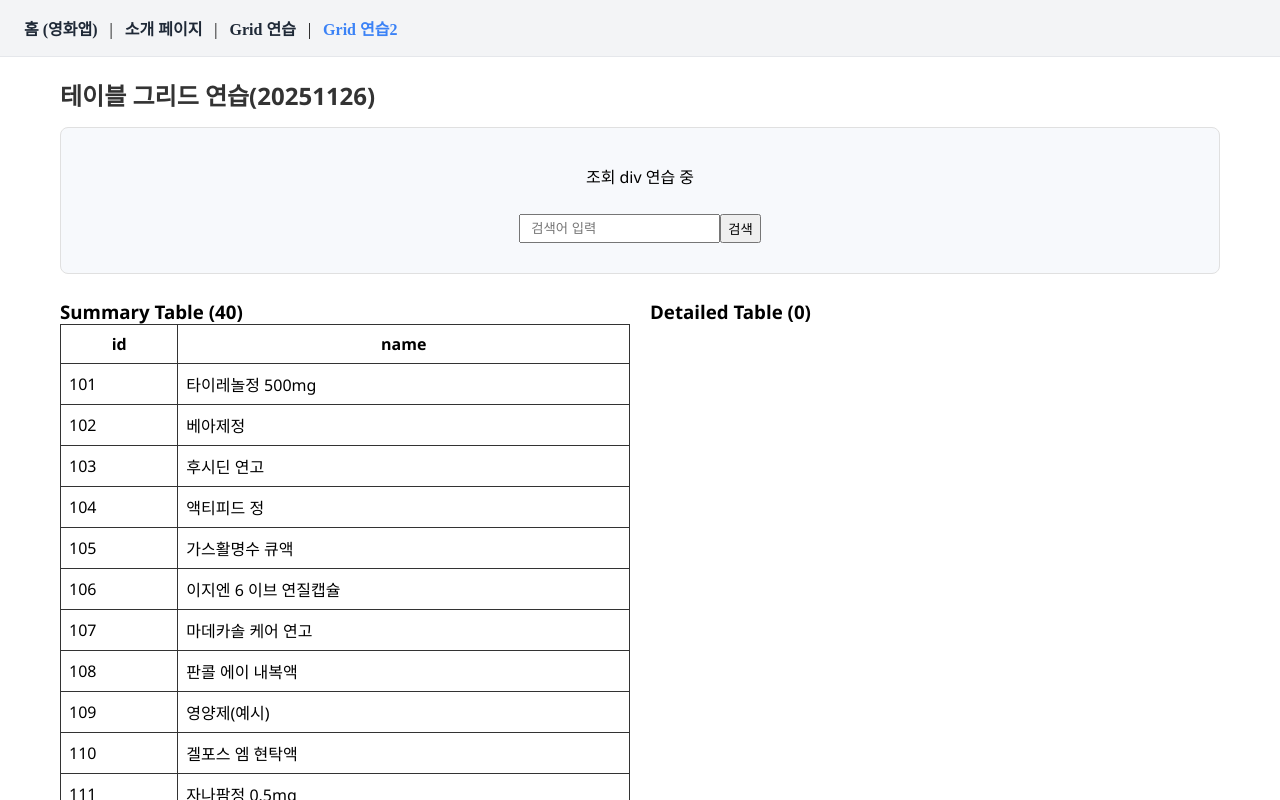
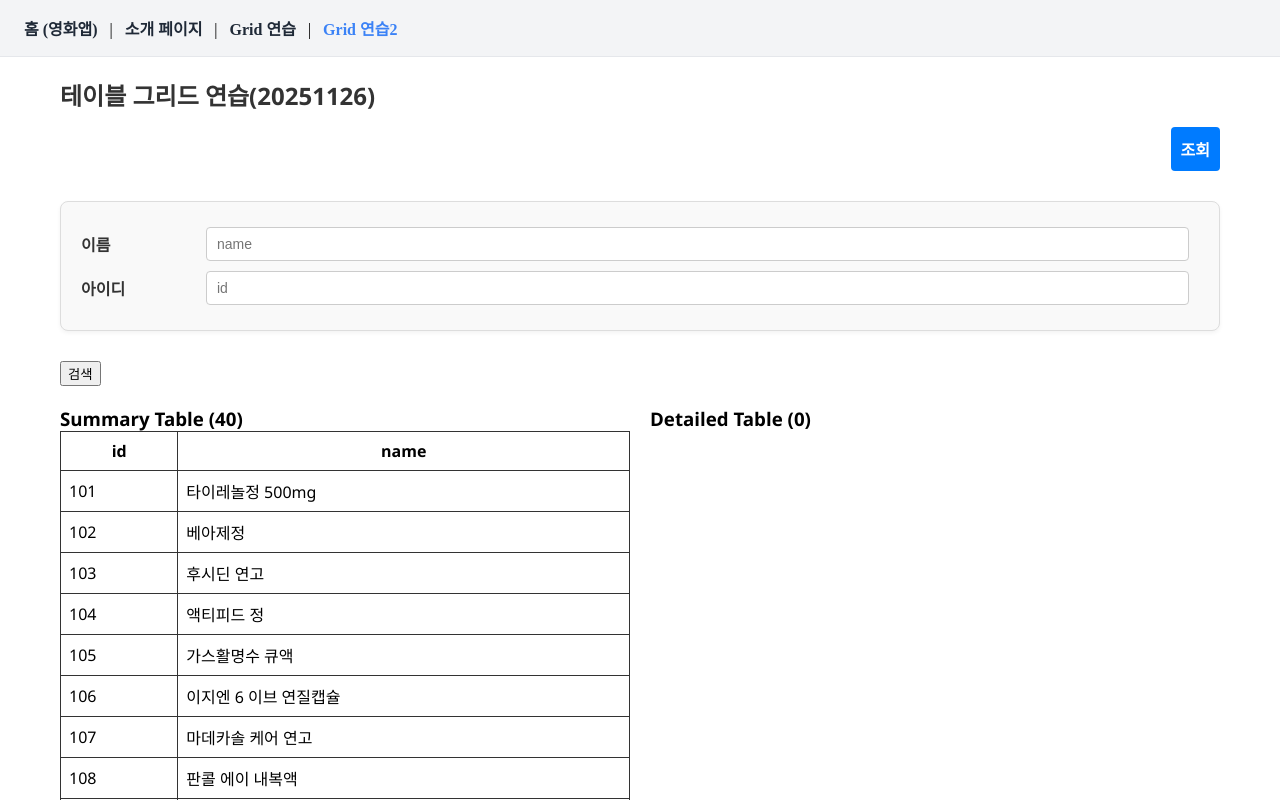
Before and after one commit to jeongjayun/vueTest, a Vue app: page /grid2 in a window 1280 px wide. Shown: the top 800 px of the page. Built offline with nearby package versions, Linux system fonts and the light colour scheme.

Commit message:
20251127 - 삽질

```diff
--- a/package.json
+++ b/package.json
@@ -7,20 +7,22 @@
     "node": "^20.19.0 || >=22.12.0"
   },
   "scripts": {
-    "dev": "vite",
+    "dev": "cross-env LAUNCH_EDITOR=\"C:\\Program Files\\JetBrains\\IntelliJ IDEA 2025.2.4\\bin\\idea64.exe\" vite",
     "build": "vite build",
     "preview": "vite preview",
     "lint": "eslint . --fix --cache",
     "format": "prettier --write src/"
   },
   "dependencies": {
-    "vue": "^3.5.22"
+    "vue": "^3.5.22",
+    "vue-router": "^4.0.13"
   },
   "devDependencies": {
     "@eslint/js": "^9.37.0",
     "@vitejs/plugin-vue": "^6.0.1",
     "@vitejs/plugin-vue-jsx": "^5.1.1",
     "@vue/eslint-config-prettier": "^10.2.0",
+    "cross-env": "^10.1.0",
     "eslint": "^9.37.0",
     "eslint-plugin-vue": "~10.5.0",
     "globals": "^16.4.0",
--- a/src/views/GridPractice2/GridPractice2.vue
+++ b/src/views/GridPractice2/GridPractice2.vue
@@ -8,7 +8,7 @@ import {
 } from '@/views/GridPractice2/tableData2.js'
 import SummaryTableComponent from '@/views/GridPractice2/SummaryTableComponent.vue'
 import DetailedTableComponent from '@/views/GridPractice2/DetailedTableComponent.vue'
-import SearchBar from '@/views/Home/SearchBar.vue'
+import SearchBarComponent from '@/views/GridPractice2/SearchBarComponent.vue'
 
 // 원본 데이터
 const SummaryRows = ref(summaryData)
@@ -45,15 +45,11 @@ const toggleRowSelection = (id) => {
   <div class="container">
     <h2>테이블 그리드 연습(20251126)</h2>
 
-    <div class="searchDiv">
-      <p>조회 div 연습 중</p>
-      <SearchBar />
-      <!-- TODO : 영화앱에서 사용한 SearchBar는 여기선 사용할 수가 없다 ...
-        1. 이름을 검색한다.
-        2. Summary에 일부만 검색해도 일치되는 것들이 나온다.
-        3. 누르면 디테일에서 상세정보를 본다.
-      -->
+    <div class="buttonDiv">
+      <button>조회</button>
     </div>
+
+    <SearchBarComponent />
 
     <div class="two-tables">
       <div>
@@ -97,16 +93,6 @@ h3 {
   margin-bottom: 15px;
 }
 
-/* 검색 영역 */
-.searchDiv {
-  background-color: #f7f9fc;
-  border: 1px solid #e0e0e0;
-  border-radius: 8px;
-  padding: 20px;
-  margin-bottom: 25px;
-  text-align: center;
-}
-
 /* 두 테이블 배치 (SummaryTableComponent와 DetailedTableComponent를 감싸는 영역) */
 .two-tables {
   display: flex;
@@ -118,4 +104,26 @@ h3 {
   flex: 1; /* 두 테이블이 공간을 균등하게 차지 */
   min-width: 400px;
 }
+
+/* button DIV */
+.buttonDiv {
+  text-align: right;
+  margin: 0px;
+}
+
+.buttonDiv button {
+  padding: 10px;
+  background-color: #007bff;
+  color: white;
+  border: none;
+  border-radius: 4px;
+  cursor: pointer;
+  font-size: 16px;
+  font-weight: bold;
+  transition: background-color 0.2s;
+}
+
+.buttonDiv button:hover {
+  background-color: #0056b3;
+}
 </style>
--- /dev/null
+++ b/src/views/GridPractice2/SearchBarComponent.vue
@@ -0,0 +1,114 @@
+<template>
+  <div class="searchDiv">
+    <!--
+      1. 이름을 검색한다.
+      2. Summary에 일부만 검색해도 일치되는 것들이 나온다.
+      3. 누르면 디테일에서 상세정보를 본다.
+    -->
+    <table>
+      <tbody>
+        <tr>
+          <td>
+            <label for="searchName">이름</label>
+          </td>
+          <td>
+            <input type="search" id="searchName" name="searchName" placeholder="name" />
+          </td>
+        </tr>
+        <tr>
+          <td>
+            <label for="searchId">아이디</label>
+          </td>
+          <td>
+            <input type="search" id="searchId" name="searchId" placeholder="id" />
+          </td>
+        </tr>
+      </tbody>
+    </table>
+  </div>
+
+  <button>검색</button>
+</template>
+
+<script>
+export default {
+  name: 'SearchBarComponent',
+  data() {
+    return {
+      searchNameText: '',
+      searchIdText: '', // ID 검색용 변수 추가
+    }
+  },
+  props: {
+    data() {},
+  },
+}
+</script>
+
+<style scoped>
+/* 1. 전체 검색 영역 (searchDiv) 스타일링 */
+.searchDiv {
+  max-width: 1200px;
+  margin: 30px auto;
+  padding: 20px;
+  border: 1px solid #ddd;
+  border-radius: 8px;
+  background-color: #f9f9f9;
+  box-shadow: 0 2px 4px rgba(0, 0, 0, 0.05);
+}
+
+/* 2. 테이블 스타일링 */
+.searchDiv table {
+  width: 100%;
+  border-collapse: collapse;
+}
+
+/* 3. 테이블 셀 (<td>) 스타일링 */
+.searchDiv td {
+  padding-top: 5px;
+  padding-bottom: 5px;
+  /* 수평 간격을 위해 좌우 패딩을 조정합니다. */
+  padding-left: 10px;
+  padding-right: 10px;
+}
+
+/* 첫 번째 검색 조건의 왼쪽 패딩 제거 */
+.searchDiv tr td:nth-child(1) {
+  padding-left: 0;
+}
+/* 두 번째 검색 조건의 오른쪽 입력 필드 패딩 제거 */
+.searchDiv tr td:nth-child(4) {
+  padding-right: 0;
+}
+
+/* 4. 레이블 셀 (1번째, 3번째 <td>) 스타일링 */
+.searchDiv tr td:nth-child(odd) {
+  /* 홀수 번째 <td> (레이블) 선택 */
+  /* 전체 행(100%)을 2등분 (50%) 하고,
+       그 50% 안에서 레이블이 차지할 너비를 지정합니다. */
+  width: 100px; /* 고정 너비 지정 (예: 100px) */
+  /* width: 20%; */ /* 혹은 비율 지정 */
+  text-align: left;
+  padding-right: 15px;
+  white-space: nowrap;
+  font-weight: bold;
+  color: #333;
+}
+
+/* 5. 입력 필드 셀 (2번째, 4번째 <td>) 스타일링 */
+.searchDiv tr td:nth-child(even) {
+  /* 짝수 번째 <td> (입력 필드) 선택 */
+  /* 레이블 영역을 제외한 나머지 공간을 입력 필드가 차지하도록 합니다. */
+  width: auto; /* 남은 공간을 입력 필드가 차지 */
+}
+
+/* 6. 입력 필드 (Input) 스타일링 */
+.searchDiv input[type='search'] {
+  width: 100%; /* <td> 영역에 꽉 채워짐 */
+  padding: 8px 10px;
+  border: 1px solid #ccc;
+  border-radius: 4px;
+  box-sizing: border-box;
+  font-size: 14px;
+}
+</style>
```
Also changed, not shown: 1 other file (tests, documents, lock files or other folders).
